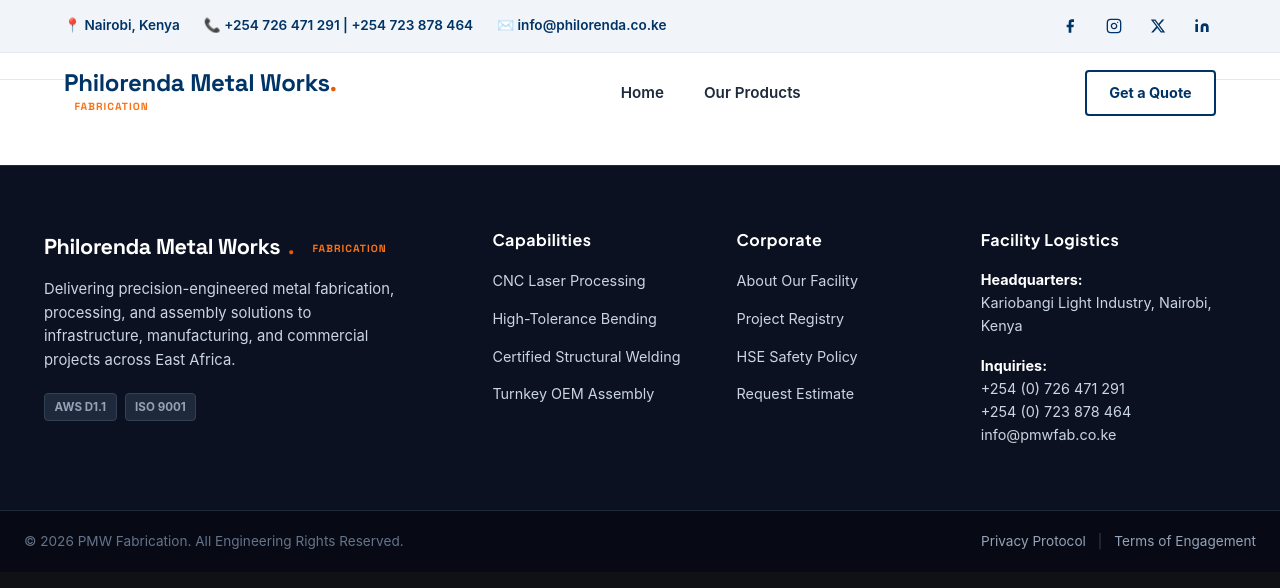
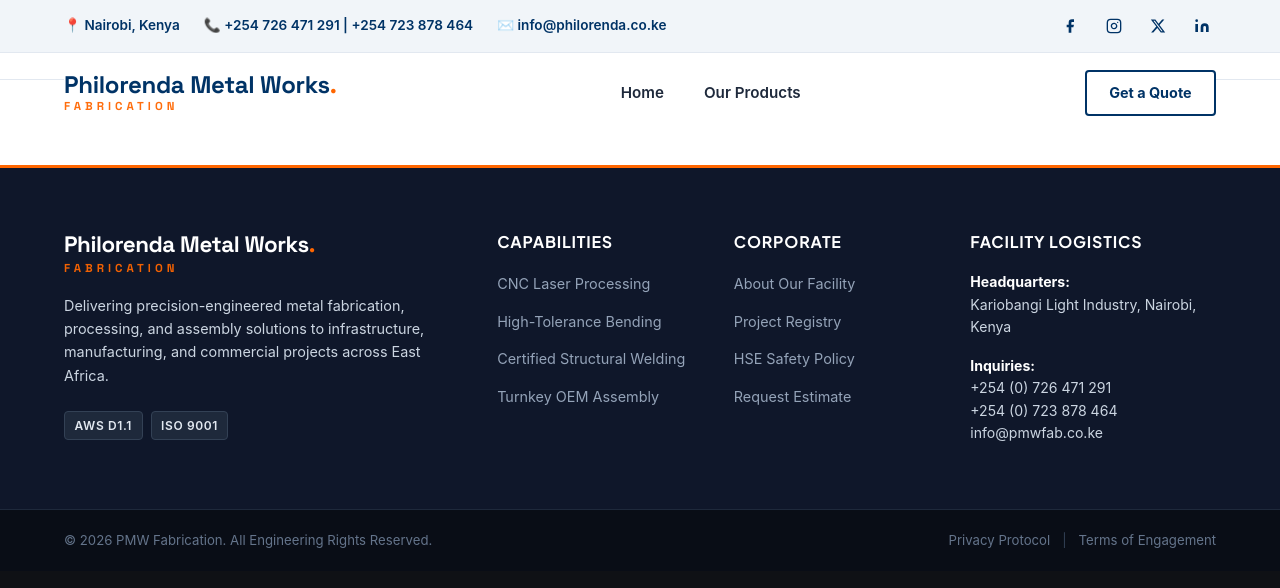
Before and after one commit to benniematiko/philorendamw, a React (Vite) app: page /contact in a window 1280 px wide. Shown: the top 588 px of the page. Built offline with nearby package versions, Linux system fonts and the light colour scheme.

Commit message:
added missing photo

```diff
--- a/src/components/footer/Footer.css
+++ b/src/components/footer/Footer.css
@@ -1,14 +1,17 @@
-/* Base Footer Styling */
+/* ==========================================================================
+   Global Footer Styles
+   ========================================================================== */
+
 .global-footer {
-  background-color: #0b1120; /* Dark background */
-  color: #f8fafc; /* Bright, visible base text */
+  background-color: #0f172a; /* Deep industrial charcoal/dark blue */
+  color: #94a3b8;
+  font-family: inherit;
   padding-top: 4rem;
-  border-top: 1px solid #1e293b;
-  font-family: inherit;
+  border-top: 3px solid #ff6600; /* Primary brand orange header accent */
 }
 
 .footer-container {
-  max-width: 1240px;
+  max-width: 1200px;
   margin: 0 auto;
   padding: 0 1.5rem 3rem 1.5rem;
   display: grid;
@@ -16,39 +19,50 @@
   gap: 2.5rem;
 }
 
-/* Brand Column */
+/* --------------------------------------------------------------------------
+   Logo & Brand Section
+   -------------------------------------------------------------------------- */
+
+.footer-brand-col {
+  display: flex;
+  flex-direction: column;
+}
+
 .footer-logo {
-  font-size: 1.35rem;
+  display: flex;
+  flex-direction: column;
+  align-items: flex-start;
+  margin-bottom: 1.25rem;
+}
+
+.logo-main-text {
+  font-size: 1.4rem;
   font-weight: 800;
-  color: #ffffff; /* Explicit white for brand */
-  display: flex;
-  align-items: center;
-  gap: 0.5rem;
-  margin-bottom: 0.85rem;
+  color: #ffffff;
+  letter-spacing: -0.02em;
+  line-height: 1.2;
 }
 
 .accent-dot {
-  color: #ea580c; /* Orange accent */
+  color: #ff6600; /* PMW Orange Accent */
 }
 
 .logo-subtext {
-  font-size: 0.65rem;
+  display: block;
+  font-size: 0.72rem;
   font-weight: 700;
-  letter-spacing: 1px;
-  background-color: rgba(234, 88, 12, 0.15);
-  border: 1px solid rgba(234, 88, 12, 0.4);
-  color: #f97316;
-  padding: 0.15rem 0.4rem;
-  border-radius: 3px;
-  margin-left: 0.25rem;
+  color: #ff6600;
+  letter-spacing: 0.35em; /* Creates clean industrial spacing */
+  text-transform: uppercase;
+  margin-top: 0.25rem;
+  opacity: 0.95;
 }
 
 .corporate-statement {
-  color: #cbd5e1; /* Clear light grey for readability */
-  font-size: 0.925rem;
+  font-size: 0.9rem;
   line-height: 1.6;
-  margin-bottom: 1.25rem;
-  max-width: 360px;
+  color: #cbd5e1;
+  margin-bottom: 1.5rem;
 }
 
 /* Compliance Badges */
@@ -58,26 +72,30 @@
 }
 
 .compliance-tag {
-  font-size: 0.725rem;
-  font-weight: 700;
-  color: #94a3b8;
   background-color: #1e293b;
+  color: #e2e8f0;
   border: 1px solid #334155;
+  font-size: 0.75rem;
+  font-weight: 600;
   padding: 0.25rem 0.6rem;
   border-radius: 4px;
+  letter-spacing: 0.05em;
 }
 
-/* Column Headings */
+/* --------------------------------------------------------------------------
+   Footer Link Columns
+   -------------------------------------------------------------------------- */
+
 .footer-links-col h4,
 .footer-contact-col h4 {
-  color: #ffffff; /* White headings */
+  color: #ffffff;
   font-size: 1rem;
   font-weight: 700;
-  margin-bottom: 1.2rem;
-  letter-spacing: 0.5px;
+  margin-bottom: 1.25rem;
+  text-transform: uppercase;
+  letter-spacing: 0.05em;
 }
 
-/* Links Column */
 .footer-links-col ul {
   list-style: none;
   padding: 0;
@@ -89,7 +107,7 @@
 }
 
 .footer-links-col a {
-  color: #cbd5e1; /* Visible silver link color */
+  color: #94a3b8;
   text-decoration: none;
   font-size: 0.9rem;
   transition: color 0.2s ease, transform 0.2s ease;
@@ -97,37 +115,44 @@
 }
 
 .footer-links-col a:hover {
-  color: #f97316; /* Hover highlight */
+  color: #ff6600;
   transform: translateX(3px);
 }
 
-/* Facility Logistics Column */
+/* --------------------------------------------------------------------------
+   Contact & Facility Logistics
+   -------------------------------------------------------------------------- */
+
 .logistics-detail {
-  color: #cbd5e1;
-  font-size: 0.9rem;
+  font-size: 0.88rem;
   line-height: 1.6;
   margin-bottom: 1rem;
+  color: #cbd5e1;
 }
 
 .logistics-detail strong {
   color: #ffffff;
 }
 
-/* Bottom Bar */
+/* --------------------------------------------------------------------------
+   Footer Bottom Bar & Legal
+   -------------------------------------------------------------------------- */
+
 .footer-bottom-bar {
-  background-color: #070a14; /* Deeper tone for bottom bar */
+  background-color: #090d16;
   border-top: 1px solid #1e293b;
-  padding: 1.25rem 1.5rem;
+  padding: 1.25rem 0;
 }
 
 .footer-bottom-container {
-  max-width: 1240px;
+  max-width: 1200px;
   margin: 0 auto;
+  padding: 0 1.5rem;
   display: flex;
   justify-content: space-between;
   align-items: center;
-  color: #64748b; /* Readable muted grey for legal text */
-  font-size: 0.85rem;
+  font-size: 0.825rem;
+  color: #64748b;
 }
 
 .legal-links {
@@ -137,24 +162,31 @@
 }
 
 .legal-links a {
-  color: #94a3b8;
+  color: #64748b;
   text-decoration: none;
   transition: color 0.2s ease;
 }
 
 .legal-links a:hover {
-  color: #ea580c;
+  color: #ff6600;
 }
 
-.divider {
+.legal-links .divider {
   color: #334155;
 }
 
-/* Mobile & Tablet Responsiveness */
+/* --------------------------------------------------------------------------
+   Responsive Design
+   -------------------------------------------------------------------------- */
+
 @media (max-width: 900px) {
   .footer-container {
     grid-template-columns: 1fr 1fr;
     gap: 2rem;
+  }
+
+  .footer-brand-col {
+    grid-column: span 2;
   }
 }
 
@@ -163,6 +195,10 @@
     grid-template-columns: 1fr;
   }
 
+  .footer-brand-col {
+    grid-column: span 1;
+  }
+
   .footer-bottom-container {
     flex-direction: column;
     gap: 0.75rem;
--- a/src/components/footer/Footer.jsx
+++ b/src/components/footer/Footer.jsx
@@ -11,7 +11,9 @@ const Footer = () => {
         {/* Brand & Corporate Statement Column */}
         <div className="footer-brand-col">
           <div className="footer-logo">
-            Philorenda Metal Works<span className="accent-dot">.</span>
+            <div className="logo-main-text">
+              Philorenda Metal Works<span className="accent-dot">.</span>
+            </div>
             <span className="logo-subtext">FABRICATION</span>
           </div>
           <p className="corporate-statement">
--- a/src/pages/home/Home.jsx
+++ b/src/pages/home/Home.jsx
@@ -8,7 +8,7 @@ import Block2 from "../../assets/block2.png";
 import Cabros from "../../assets/cabros.png";
 import Colors from "../../assets/colors.png";
 import Culvert from "../../assets/culvert.png";
-import Loover from "../../assets/Loover.png";
+import Loover from "../../assets/loover.png";
 import Paving from "../../assets/paving.png";
 import Table from "../../assets/table.png";
 import FeedMix from "../../assets/feedmix.png";
```
